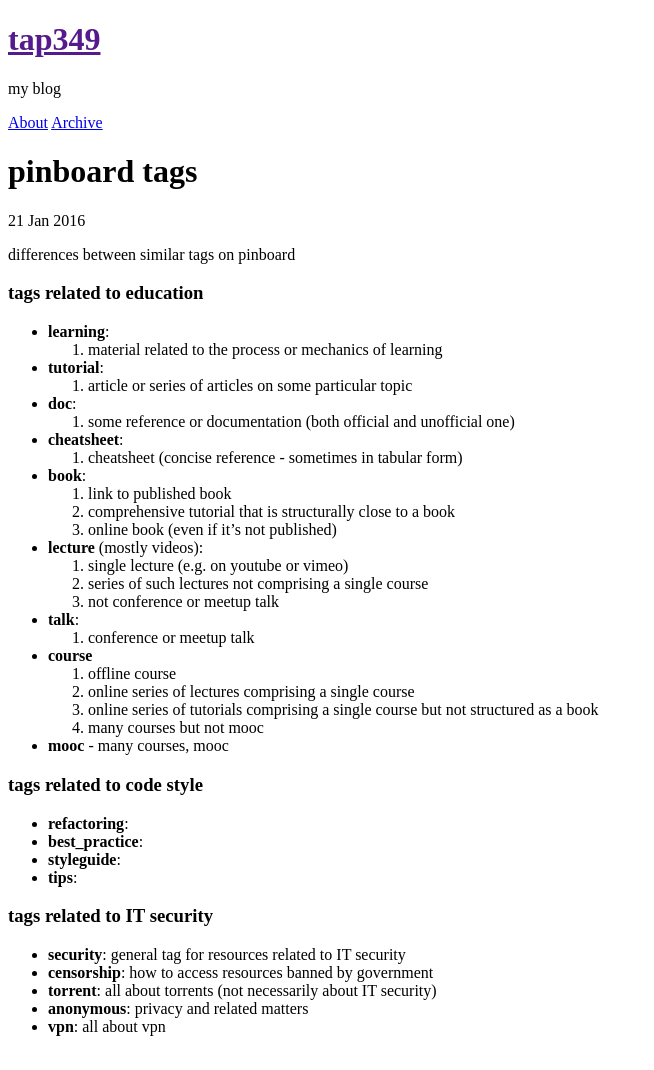
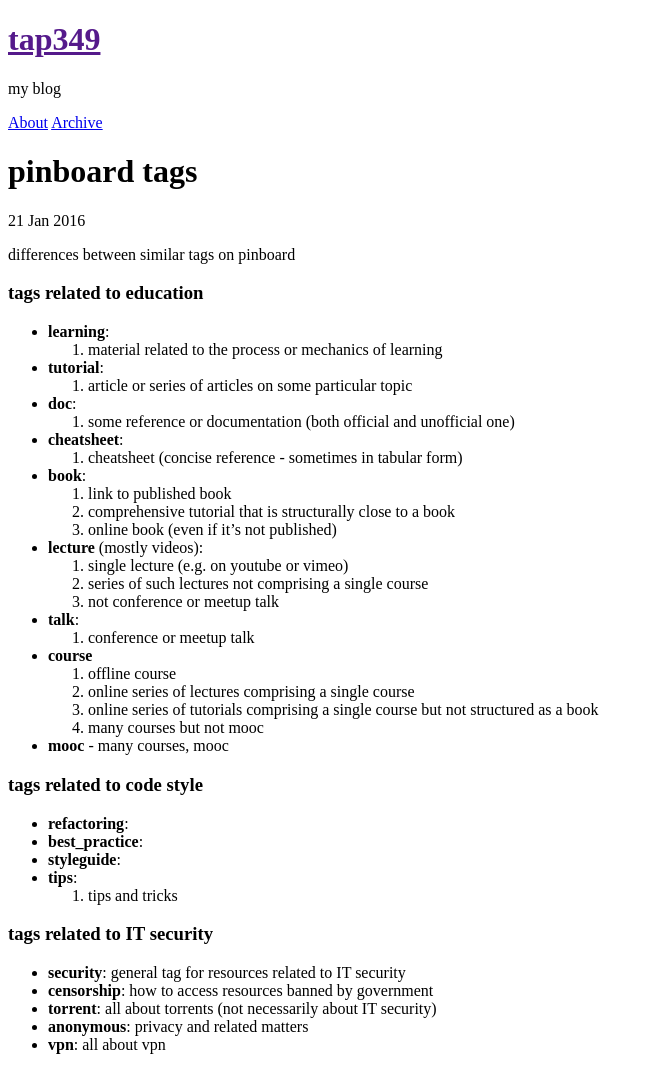
Before and after one commit to tap349/tap349.github.io, a Jekyll site: the page built from _posts/2016-01-22-pinboard-tags.md, in a window 1280 px wide. Shown: the whole page, without its empty margins (0-654 px from the left). Built offline with Jekyll 4.4.1, drawn with Linux system fonts in a browser that asks for light colours.

Commit message:
update 2017-03-06_14:49:04

```diff
--- a/_posts/2016-01-22-pinboard-tags.md
+++ b/_posts/2016-01-22-pinboard-tags.md
@@ -44,6 +44,7 @@ differences between similar tags on pinboard
 - **best_practice**:
 - **styleguide**:
 - **tips**:
+  1. tips and tricks
 
 ### tags related to IT security
 
```
